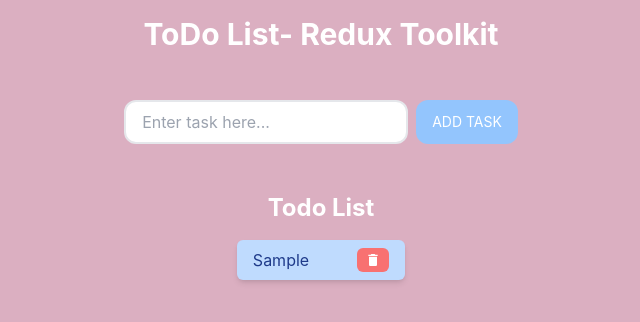
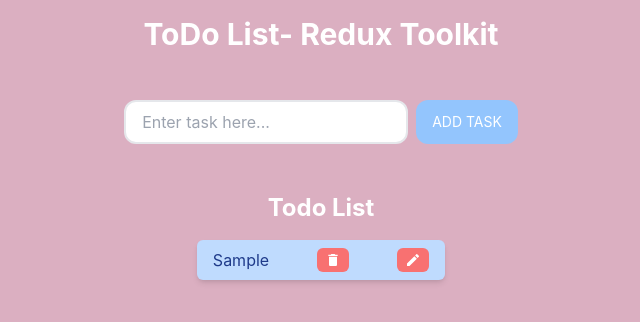
Before and after one commit to Adi0706/Redux-toolkit, a React (Create React App) app: page / in a window 1280 px wide. Both pictures are taken after typing "Sample" into the empty fields and a click on the button "ADD TASK". Shown: the top 322 px of the page, without its empty margins (319-959 px from the left). Built offline with nearby package versions, Linux system fonts and the light colour scheme.

Commit message:
edit functinality done

```diff
--- a/src/Components/TodoList.jsx
+++ b/src/Components/TodoList.jsx
@@ -1,12 +1,28 @@
-import React from 'react'
-import { useSelector } from 'react-redux'
-import { MdDelete } from "react-icons/md";
+import React, { useState } from 'react';
+import { useSelector } from 'react-redux';
+import { MdDelete, MdEdit } from "react-icons/md";
 import { useDispatch } from 'react-redux';
-import { removeTodo } from '../Features/Todo/todoSlice';
+import { removeTodo, editTodo } from '../Features/Todo/todoSlice';
 
 function TodoList() {
-  const todos = useSelector(state => state.todos)//useSelector gives access to the State of the object in store.
-  const removeDispatch=useDispatch();
+  const todos = useSelector(state => state.todos);
+  const removeDispatch = useDispatch();
+  const editDispatch = useDispatch();
+
+  const [editMode, setEditMode] = useState(null);
+  const [editedInput, setEditedInput] = useState('');
+
+  const handleEdit = (id, text) => {
+    setEditMode(id); // Set the edit mode for the current todo
+    setEditedInput(text); // Set the initial value of the input field
+  };
+
+  const handleKeyDown = (event, todo) => {
+    if (event.key === 'Enter') {
+      setEditMode(null); // Exit edit mode when Enter is pressed
+      editDispatch(editTodo({ id: todo.id, text: editedInput }));
+    }
+  };
 
   return (
     <>
@@ -14,16 +30,29 @@
       <ul className="list-none p-0">
         {todos.map((todo) => (
           <li key={todo.id} className="rounded-md bg-blue-200 text-blue-900 px-4 py-2 mb-2 shadow-md flex justify-between">
-            {todo.text}
+            {editMode === todo.id ? (
+              <input
+                className="text-blue-900 border-0 focus:outline-none"
+                defaultValue={todo.text}
+                onChange={(e) => setEditedInput(e.target.value)}
+                onKeyDown={(e) => handleKeyDown(e, todo)}
+                onBlur={() => setEditMode(null)} // Exit edit mode when input field loses focus
+                autoFocus
+              />
+            ) : (
+              <span className="text-blue-900">{todo.text}</span>
+            )}
             <button className='text-white bg-red-400 border-0 py-1 px-2 focus:outline-none rounded-md ml-12'
-            onClick={()=>removeDispatch(removeTodo(todo.id))}
-
+              onClick={() => removeDispatch(removeTodo(todo.id))}
             ><MdDelete /></button>
+            <button className='text-white bg-red-400 border-0 py-1 px-2 focus:outline-none rounded-md ml-12'
+              onClick={() => handleEdit(todo.id, todo.text)} // Enter edit mode when the edit button is clicked
+            ><MdEdit /></button>
           </li>
         ))}
       </ul>
     </>
-  )
+  );
 }
 
-export default TodoList
+export default TodoList;
--- a/src/Features/Todo/todoSlice.js
+++ b/src/Features/Todo/todoSlice.js
@@ -23,11 +23,29 @@
         (item) => item.id !== action.payload // create a new array but dont include my id for the todolist
       );
     },
+    editTodo: (state, action) => {
+      // Update the todo in the array by mapping over it and modifying the matching one.
+      return {
+        ...state, // knowing the current state of our todo list
+        todos: state.todos.map(todo => {
+          if (todo.id === action.payload.id) {
+            // If the `id` matches, update the `text`
+            return {
+              ...todo,
+              text: action.payload.text
+            };
+          } else {
+            return todo; // otherwise, return the todo item unchanged
+          }
+        })
+      };
+    },
+
   },
 });
 
 //exporting all the methods in the reducers ...
-export const {addTodo,removeTodo} = todoSlice.actions ; // we export them as actions
+export const {addTodo,removeTodo,editTodo} = todoSlice.actions ; // we export them as actions
 
 //exporting the entire reducer itself ...cuz this entire reducer needs to be wired up with the store.
 export default todoSlice.reducer ;
```
